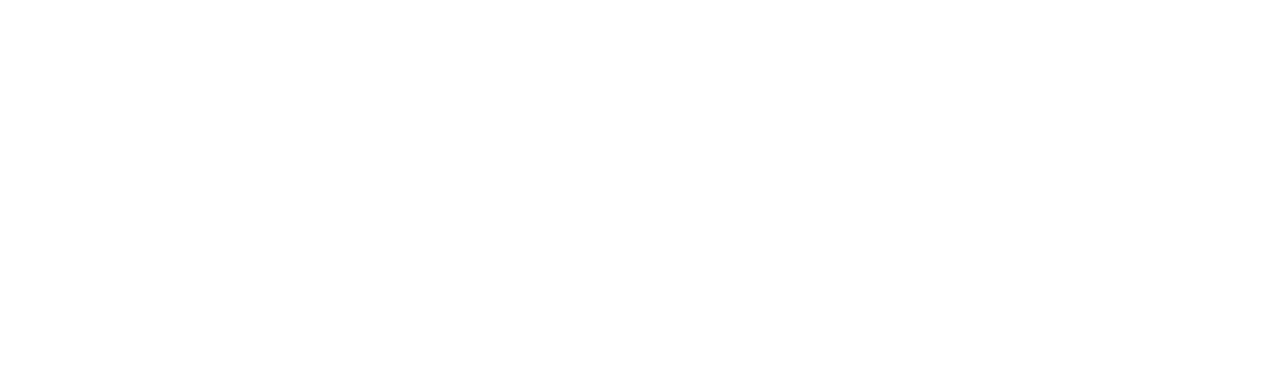
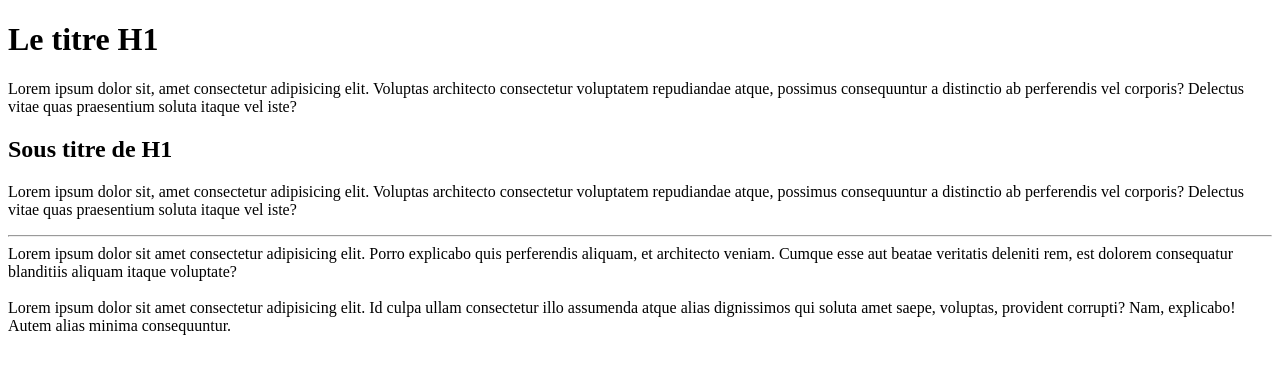
Before and after one commit to Informatutos/Apprendre-Html, a plain HTML site: page titre-paragraphe/index.html in a window 1280 px wide. Drawn offline with Linux system fonts and the light colour scheme.

Commit message:
Notion de titre et de paragraphe en html

```diff
--- a/titre-paragraphe/index.html
+++ b/titre-paragraphe/index.html
@@ -1,11 +1,33 @@
 <!DOCTYPE html>
 <html>
+
     <head>
         <meta charset="utf-8">
         <meta name="author" content="Informatutos">
         <meta name="description" content="apprentissage sur le language html">
         <title>Ma page web</title>
     </head>
+
     <body>
+        <h1>Le titre H1</h1>
+        <p>
+            Lorem ipsum dolor sit, amet consectetur adipisicing elit. Voluptas architecto consectetur voluptatem
+            repudiandae atque, possimus consequuntur a distinctio ab perferendis vel corporis? Delectus vitae quas
+            praesentium soluta itaque vel iste?
+        </p>
+        <h2>Sous titre de H1</h2>
+        <p>
+            Lorem ipsum dolor sit, amet consectetur adipisicing elit. Voluptas architecto consectetur voluptatem
+            repudiandae atque, possimus consequuntur a distinctio ab perferendis vel corporis? Delectus vitae quas
+            praesentium soluta itaque vel iste?
+        </p>
+        <hr> Lorem ipsum dolor sit amet consectetur adipisicing elit. Porro explicabo quis perferendis aliquam, et
+        architecto veniam. Cumque esse aut beatae veritatis deleniti rem, est dolorem consequatur blanditiis aliquam
+        itaque voluptate?
+        <br><br>
+        Lorem ipsum dolor sit amet consectetur adipisicing elit. Id culpa ullam consectetur illo assumenda atque alias
+        dignissimos qui soluta amet saepe, voluptas, provident corrupti? Nam, explicabo! Autem alias minima
+        consequuntur.
     </body>
+
 </html>
```
